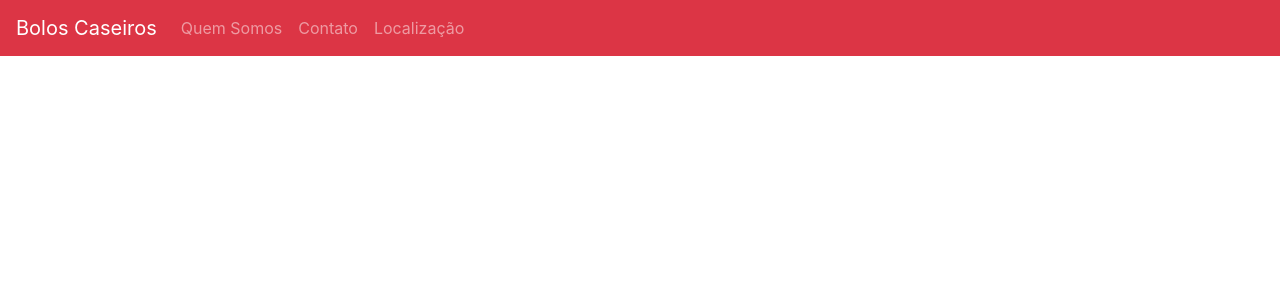
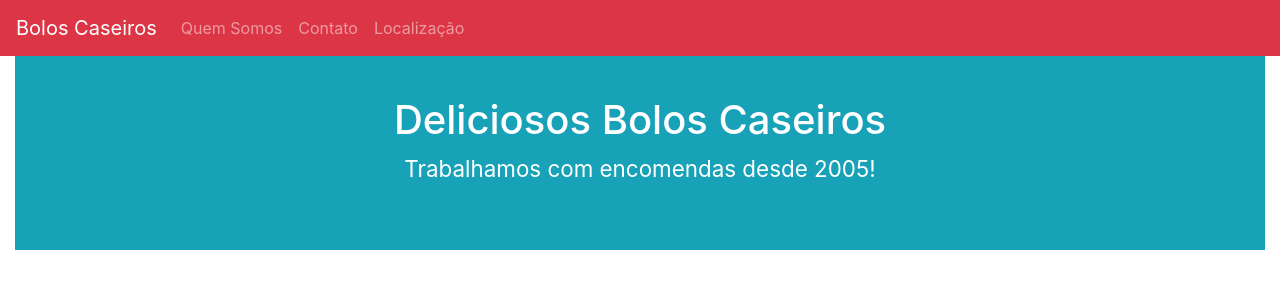
Before and after one commit to MIchaelDFernandes/20056973-5_MichaelDouglasFernandes, a PHP site: page / in a window 1280 px wide. Shown: the top 300 px of the page. Run offline with PHP 8.4, Linux system fonts and the light colour scheme.

Commit message:
Criar cabecalho

```diff
--- a/css/style.css
+++ b/css/style.css
@@ -0,0 +1,4 @@
+.cabecalho p {
+    color: #ffffff;
+    font-size: 1.4rem;
+}
--- a/index.php
+++ b/index.php
@@ -11,7 +11,7 @@
         <link rel="stylesheet" href="css/style.css">
     </head>
     <body>
-        <header>
+        <header class="container-fluid">
             <nav class="bg-danger fixed-top navbar navbar-dark navbar-expand-md">
                 <a class="navbar-brand" href="#">Bolos Caseiros</a>
                 <button class="navbar-toggler" type="button" data-toggle="collapse" data-target="#navbarsExampleDefault" aria-controls="navbarsExampleDefault" aria-expanded="false" aria-label="Toggle navigation">
@@ -31,10 +31,12 @@
                     </ul>
                 </div>
             </nav>
+            <div class="bg-info cabecalho container-fluid mt-5 pb-5 pt-5 text-center">
+                <h1 class="text-white">Deliciosos Bolos Caseiros</h1>
+                <p>Trabalhamos com encomendas desde 2005!</p>
+            </div>
         </header>
-        <div class="container-fluid">
-            <h1>Bootstrap starter template</h1>
-        </div>
+        <main class="container-fluid"></main>
         <script src="https://cdnjs.cloudflare.com/ajax/libs/jquery/3.4.1/jquery.min.js"></script>
         <script src="https://cdnjs.cloudflare.com/ajax/libs/popper.js/1.16.0/umd/popper.min.js"></script>
         <script src="https://maxcdn.bootstrapcdn.com/bootstrap/4.5.0/js/bootstrap.min.js"></script>
```
